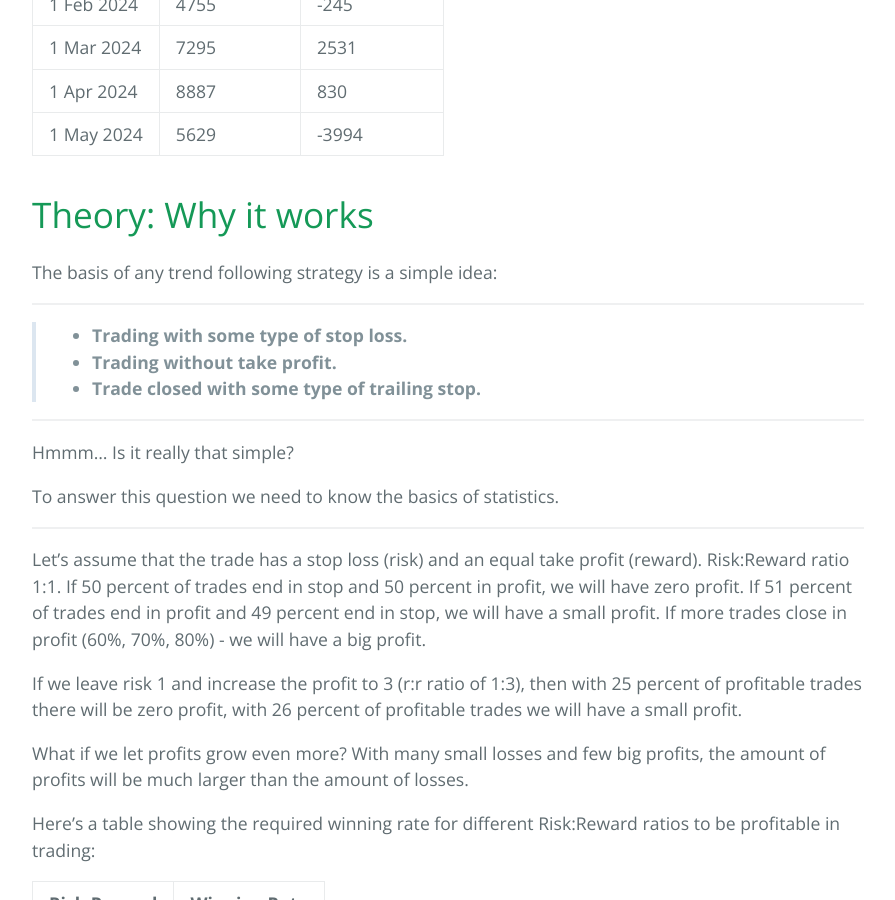
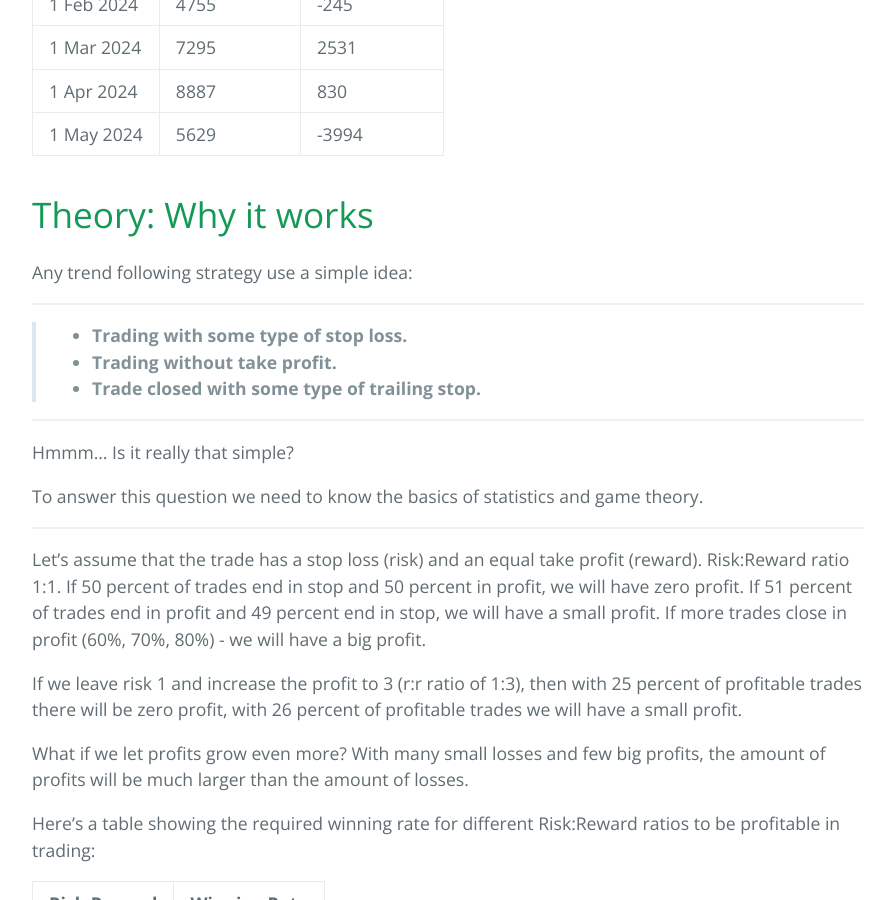
Before and after one commit to sergeyen7/sergeyen7.github.io, a Jekyll site: the page built from index.md, in a window 1280 px wide and 900 px high, scrolled down 7380 px. Shown: the whole window, without its empty margins (192-1087 px from the left). Built offline with Jekyll 4.4.1, drawn with Linux system fonts in a browser that asks for light colours; nearby versions of some CDN libraries.

Commit message:
Update index.md

```diff
--- a/index.md
+++ b/index.md
@@ -232,7 +232,7 @@ Main advantage of Hyperliquid:
 
 # Theory: Why it works
 
-The basis of any trend following strategy is a simple idea:
+Any trend following strategy use a simple idea:
 
 * * *
 
@@ -244,7 +244,7 @@ The basis of any trend following strategy is a simple idea:
 
 Hmmm... Is it really that simple?
 
-To answer this question we need to know the basics of statistics.
+To answer this question we need to know the basics of statistics and game theory.
 
 * * *
 
```
